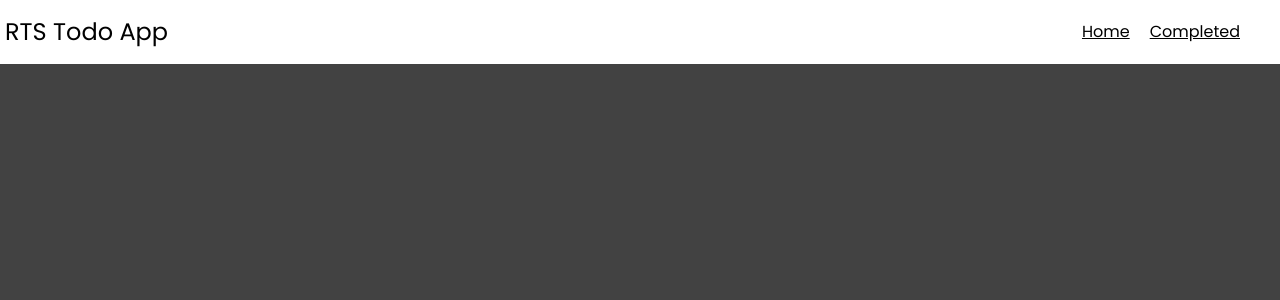
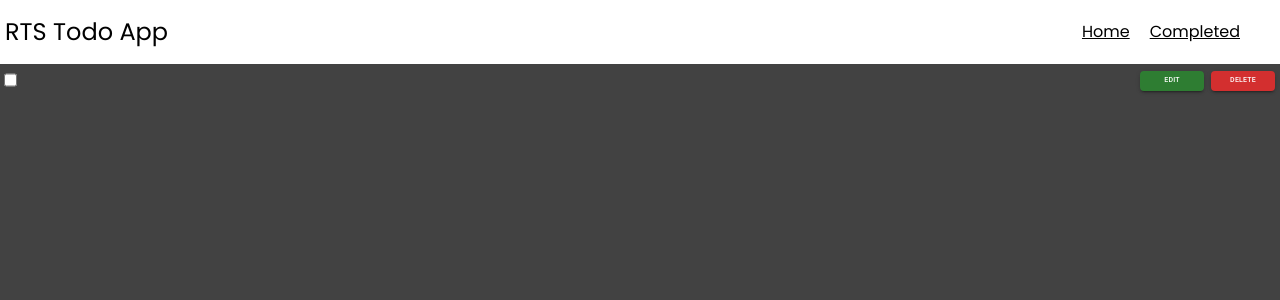
Before and after one commit to michaeladilulo/RTS-Todo-App, a React (Vite) app: page /list/1/task in a window 1280 px wide. Shown: the top 300 px of the page. Built offline with nearby package versions, Linux system fonts and the light colour scheme.

Commit message:
Create Tasks - still have work to do - but calling it a day here. Will commit last working with database changes.

```diff
--- a/src/App.tsx
+++ b/src/App.tsx
@@ -3,7 +3,7 @@ import CompletedLists from './Pages/CompleteLists'
 import Home from "./Pages/Home";
 import './App.css'
 import NavBar from './Components/NavBar/NavBar';
-
+import Task from './Components/Task/Task';
 
 function App() {
   return (
@@ -13,6 +13,8 @@ function App() {
         <Routes>
           <Route index element={<Home />}/>
           <Route path='/completed' element={<CompletedLists />}/>
+          {/* POST = /task, where this is /list/:listId/task => what is happening here? */}
+          <Route path='/list/:listId/task' element={<Task title = '' />}/>
         </Routes>
       </BrowserRouter>
     </>
--- a/src/Components/ListCard/ListCard.tsx
+++ b/src/Components/ListCard/ListCard.tsx
@@ -1,10 +1,11 @@
-import React, { FC, useState } from 'react';
+import React, { FC, useEffect, useState } from 'react';
 import ListDeleteIcon from '../ListDeleteIcon/ListDeleteIcon';
 import axios from 'axios';
 import dayjs from 'dayjs';
 import './ListCard.css';
 import ListSelectionCheckbox from '../ListSelectionCheckbox/ListSelectionCheckbox';
 import TaskForm from '../TaskForm/TaskForm';
+import Task from '../Task/Task';
 
 interface CardProps {
   createdBy: string,
@@ -20,6 +21,7 @@ const ListCard:FC<CardProps> = ({id, createdBy, completionGoal, title, completed
   const [listComplete, setListComplete] = useState<boolean>(completed ?? false);
   const [completionDate, setCompletionDate] = useState<string | null>(completedOn ?? '');
   const [checked, setChecked] = useState(false);
+  const [taskList, setTaskList] = useState<any | null>(null);
 
   const handleChange = async (event: React.ChangeEvent<HTMLInputElement>) => {
     const date = dayjs().format('YYYY-MM-DD');
@@ -56,6 +58,21 @@ const ListCard:FC<CardProps> = ({id, createdBy, completionGoal, title, completed
   }
 
 
+  useEffect(() => {
+    const fetchLists = async () => {
+      try {
+        const response = await axios.get('http://localhost:3000/task');
+        setTaskList(response.data)
+      } catch (error) {
+        console.error('Error Fetching Items:', error)
+      }
+    };
+
+    fetchLists();
+
+  }, [])
+
+
   return (
     <span className='card-container'>
       <span className='card-selection-and-deletion'>
@@ -76,7 +93,19 @@ const ListCard:FC<CardProps> = ({id, createdBy, completionGoal, title, completed
         <h2>{title}</h2>
       </div>
       <div>
-        {checked ? <TaskForm listId={id} /> : null}
+        {checked ? <TaskForm listId={id} title={title} completed={false} /> : null}
+      </div>
+      <div>
+        {/* Array of Objects */}
+    {taskList && Array.isArray(taskList) && taskList.length > 0 ? (
+      taskList.map(x => (
+        <div className='list-card' key={x.id}>
+          <Task title={x.title}  />
+        </div>
+      ))
+    ) : (
+      <div>No Data To Display</div>
+    )}
       </div>
       <div className='card-footer'>
         <span className='card-checkbox'>
--- /dev/null
+++ b/src/Components/Task/Task.css
@@ -0,0 +1,18 @@
+.task-container {
+    display: flex;
+    align-items: center;
+    justify-content: space-between;
+}
+
+.input-title-container {
+    display: flex;
+}
+
+.css-1sszw6i-MuiButtonBase-root-MuiButton-root {
+    height: 5px !important;
+    font-size: 7px !important;
+    padding-top: 10px !important;
+    padding-bottom: 10px !important;
+    margin-left: 7px !important;
+    margin-right: 5px !important;
+}
--- /dev/null
+++ b/src/Components/Task/Task.tsx
@@ -0,0 +1,24 @@
+import React, { FC } from 'react'
+import './Task.css';
+import { Button } from '@mui/material';
+
+type TaskProps = {
+    title: string,
+  }
+
+const Task:FC<TaskProps> = ({title}) => {
+  return (
+    <div className='task-container'>
+        <div className='input-title-container'>
+            <input type='checkbox'/>
+            <p>{title}</p>
+        </div>
+        <div>
+            <Button variant='contained' color="success">Edit</Button>
+            <Button variant='contained' color='error'>Delete</Button>
+        </div>
+    </div>
+  )
+}
+
+export default Task
--- a/src/Components/TaskForm/TaskForm.tsx
+++ b/src/Components/TaskForm/TaskForm.tsx
@@ -2,6 +2,7 @@ import { Box, Button, Container, Grid, TextField, Typography } from '@mui/materi
 import React, { ChangeEvent, FC, useState } from 'react';
 import './TaskForm.css';
 import axios from 'axios';
+import { List } from '../../Types/Types';
 
 type FormData = {
     title: string,
@@ -10,7 +11,9 @@ type FormData = {
   }
 
   type ListForTaskProps = {
-    listId: string;
+    title: string;
+    completed: boolean;
+    listId: List['id'];
   }
 
 const TaskForm:FC<ListForTaskProps> = ({listId}) => {
@@ -32,7 +35,7 @@ const TaskForm:FC<ListForTaskProps> = ({listId}) => {
         e.preventDefault();
 
         try {
-          const response = await axios.post(`http://localhost:3000/list/${listId}/task`,
+          const response = await axios.post(`http://localhost:3000/task`,
             formData
           )
           console.log(response.data)
@@ -41,7 +44,7 @@ const TaskForm:FC<ListForTaskProps> = ({listId}) => {
           setFormData({
             title: '',
             completed: false,
-            listId: listId
+            listId: ''
           })
         } catch (error) {
           console.error('Error', error)
```
